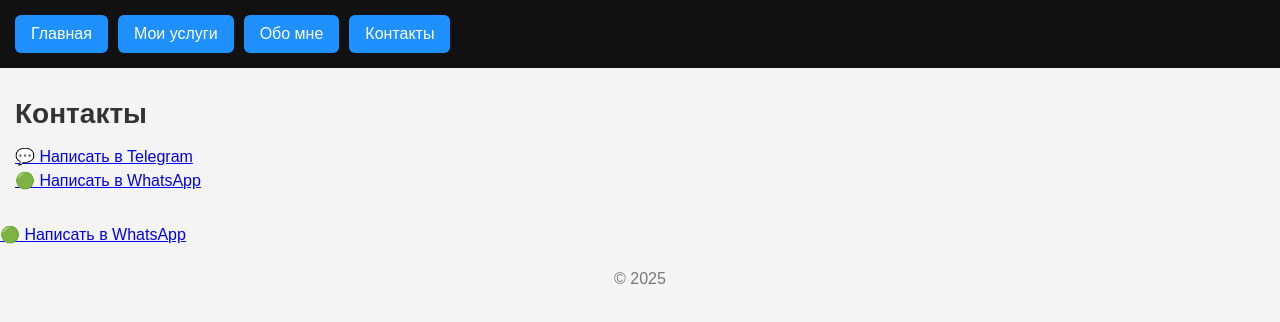
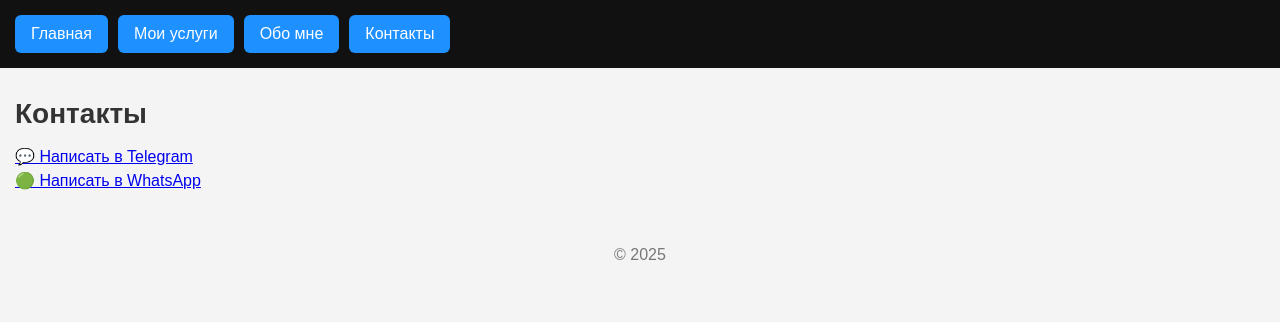
Before and after one commit to kazach147-ux/site, a plain HTML site: page contacts.html in a window 1280 px wide. Drawn offline with Linux system fonts and the light colour scheme.

Commit message:
Update contacts.html

```diff
--- a/contacts.html
+++ b/contacts.html
@@ -32,12 +32,6 @@
 </main>
 </p>
 
-<p>
-  <a href="https://wa.me/380686765017" target="_blank">
-    🟢 Написать в WhatsApp
-  </a>
-</p>
-
 <footer>
     <p>© 2025</p>
 </footer>
```
